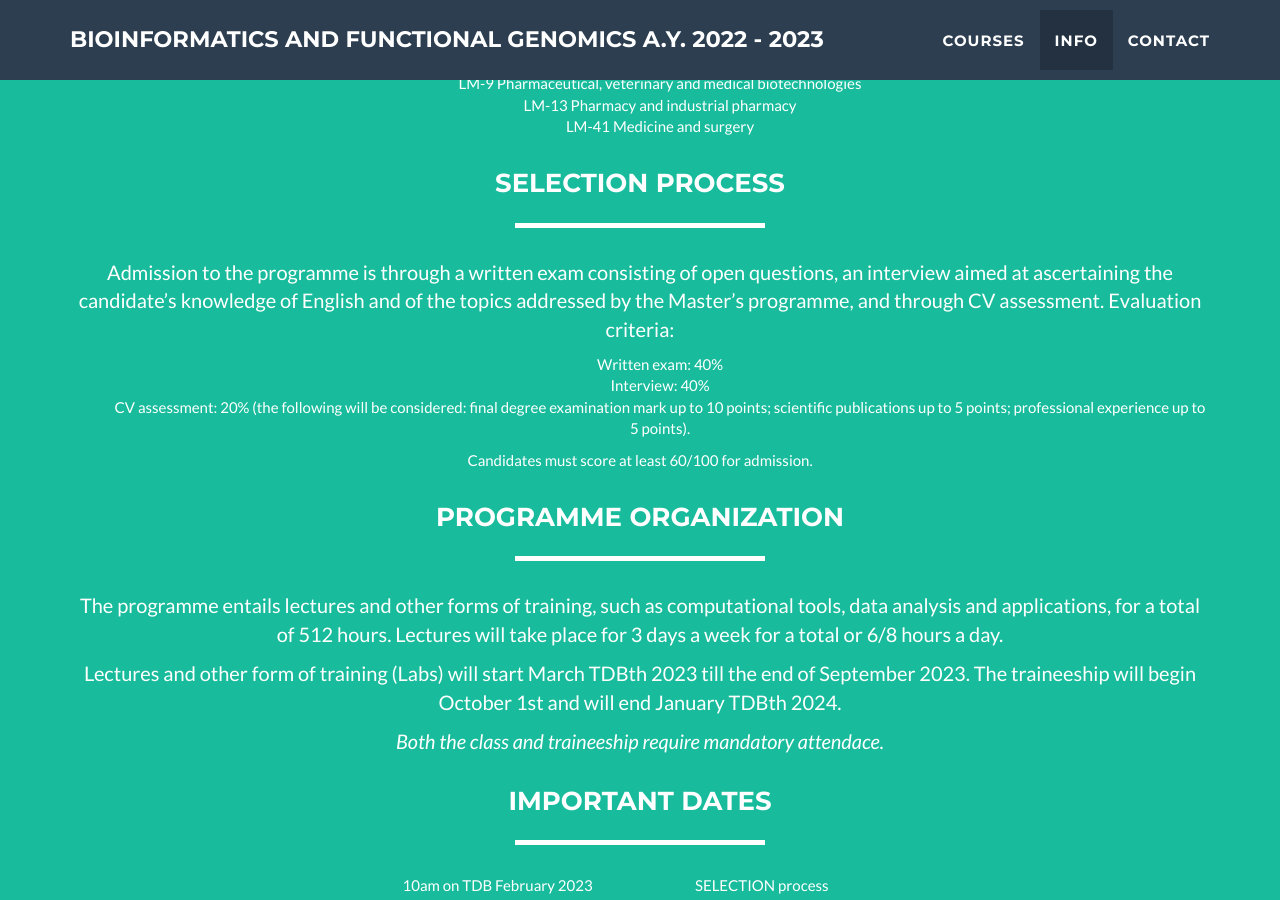
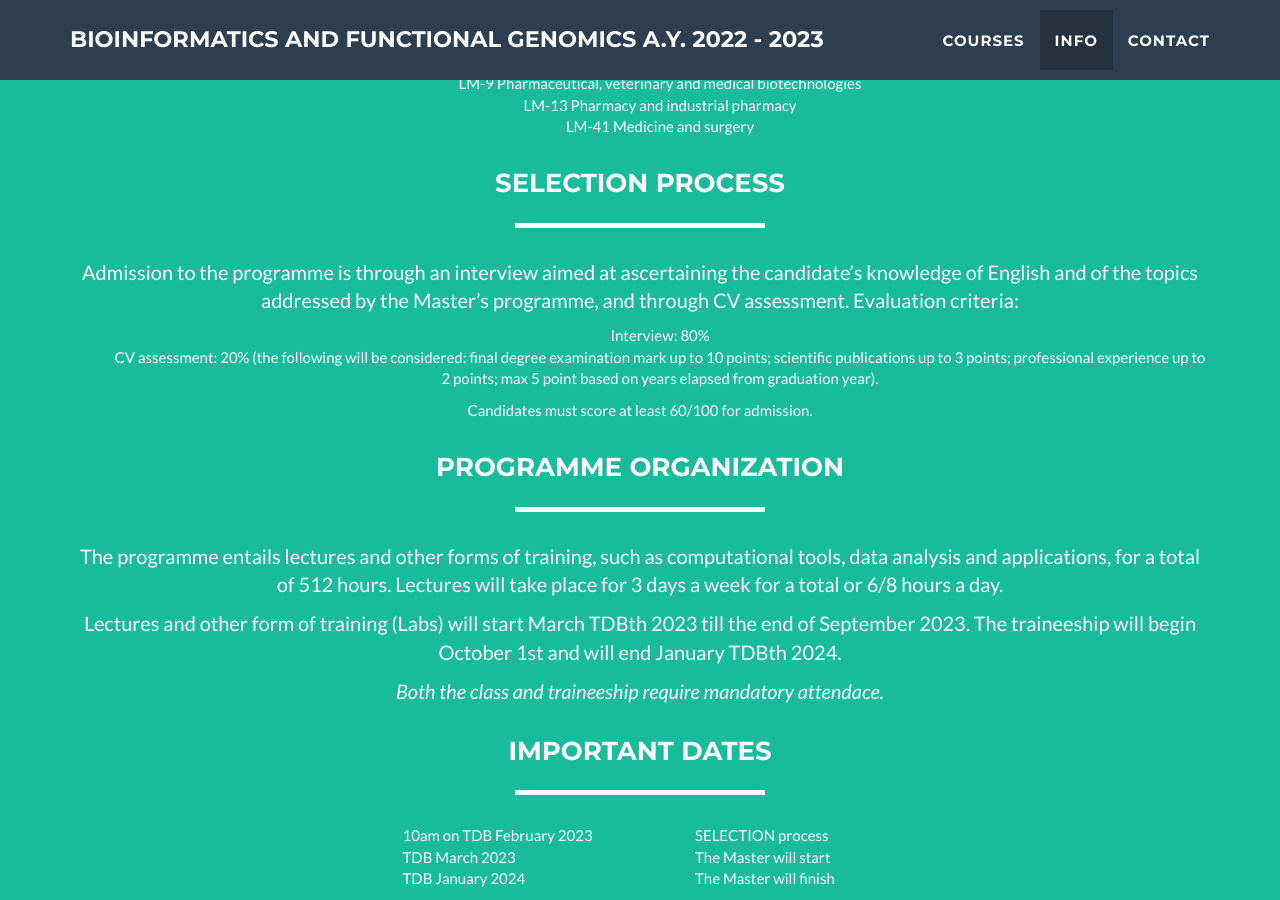
Before and after one commit to paganilab/bfg, a Jekyll site: the page built from index.md, in a window 1280 px wide and 900 px high, scrolled down 2605 px. Built offline with Jekyll 4.4.1, drawn with Linux system fonts in a browser that asks for light colours.

Commit message:
update seleciton criteria with official document

```diff
--- a/_includes/info.html
+++ b/_includes/info.html
@@ -45,12 +45,11 @@ The programme caters to those with a second cycle degree (laurea magistrale) or
             <div class="row">
                 <div class="col-lg-12 text-center">
                     <p>
-Admission to the programme is through a written exam consisting of open questions, an interview aimed at ascertaining the candidate’s knowledge of English and of the topics addressed by the Master’s programme, and through CV assessment.
+Admission to the programme is through an interview aimed at ascertaining the candidate’s knowledge of English and of the topics addressed by the Master’s programme, and through CV assessment.
 Evaluation criteria:
 <ul style="list-style-type:none">
-<li>Written exam: 40%</li>
-<li>Interview: 40%</li>
-<li>CV assessment: 20% (the following will be considered: final degree examination mark up to 10 points; scientific publications up to 5 points; professional experience up to 5 points).</li>
+<li>Interview: 80%</li>
+<li>CV assessment: 20% (the following will be considered: final degree examination mark up to 10 points; scientific publications up to 3 points; professional experience up to 2 points; max 5 point based on years elapsed from graduation year).</li>
 </ul>
 Candidates must score at least 60/100 for admission.
                     </p>
```
